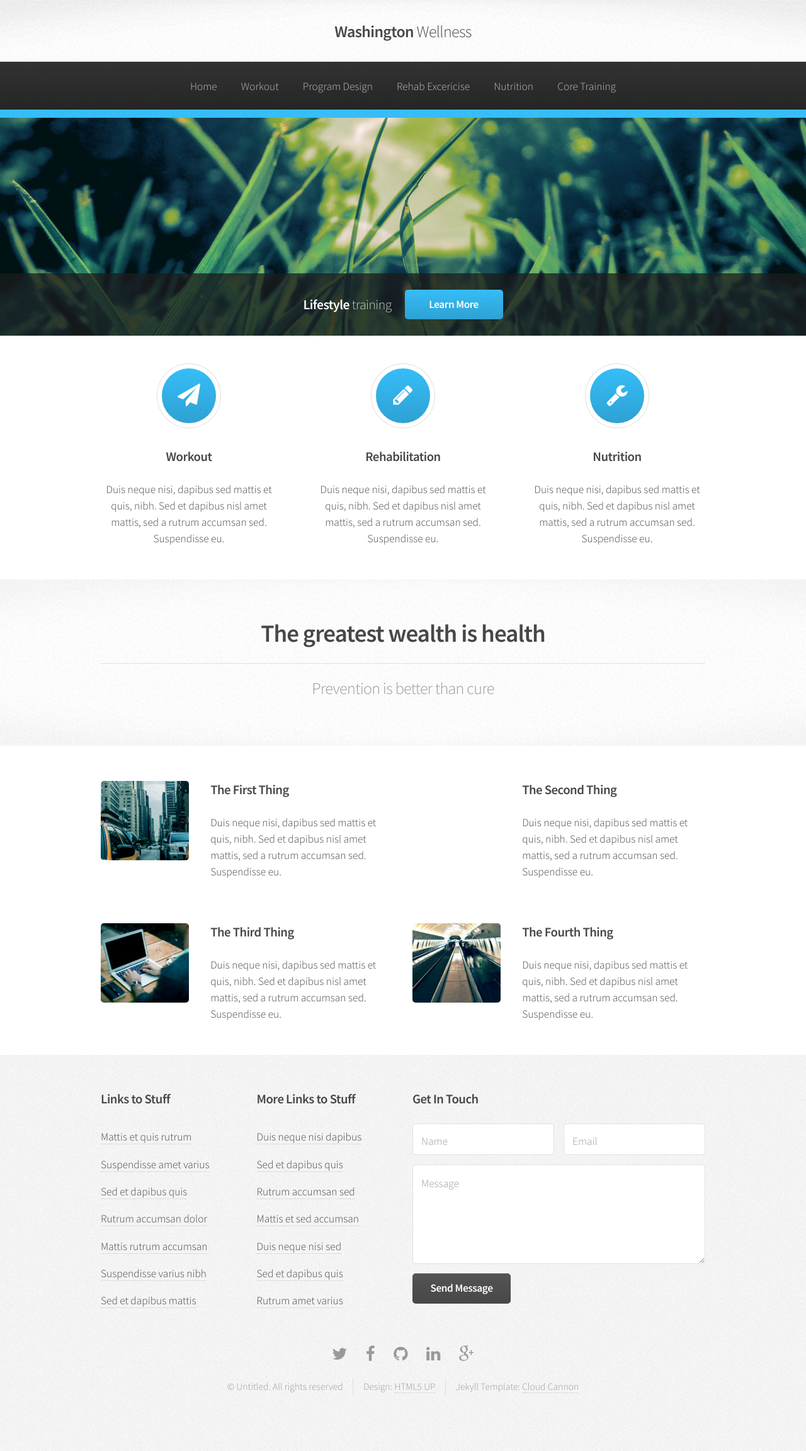
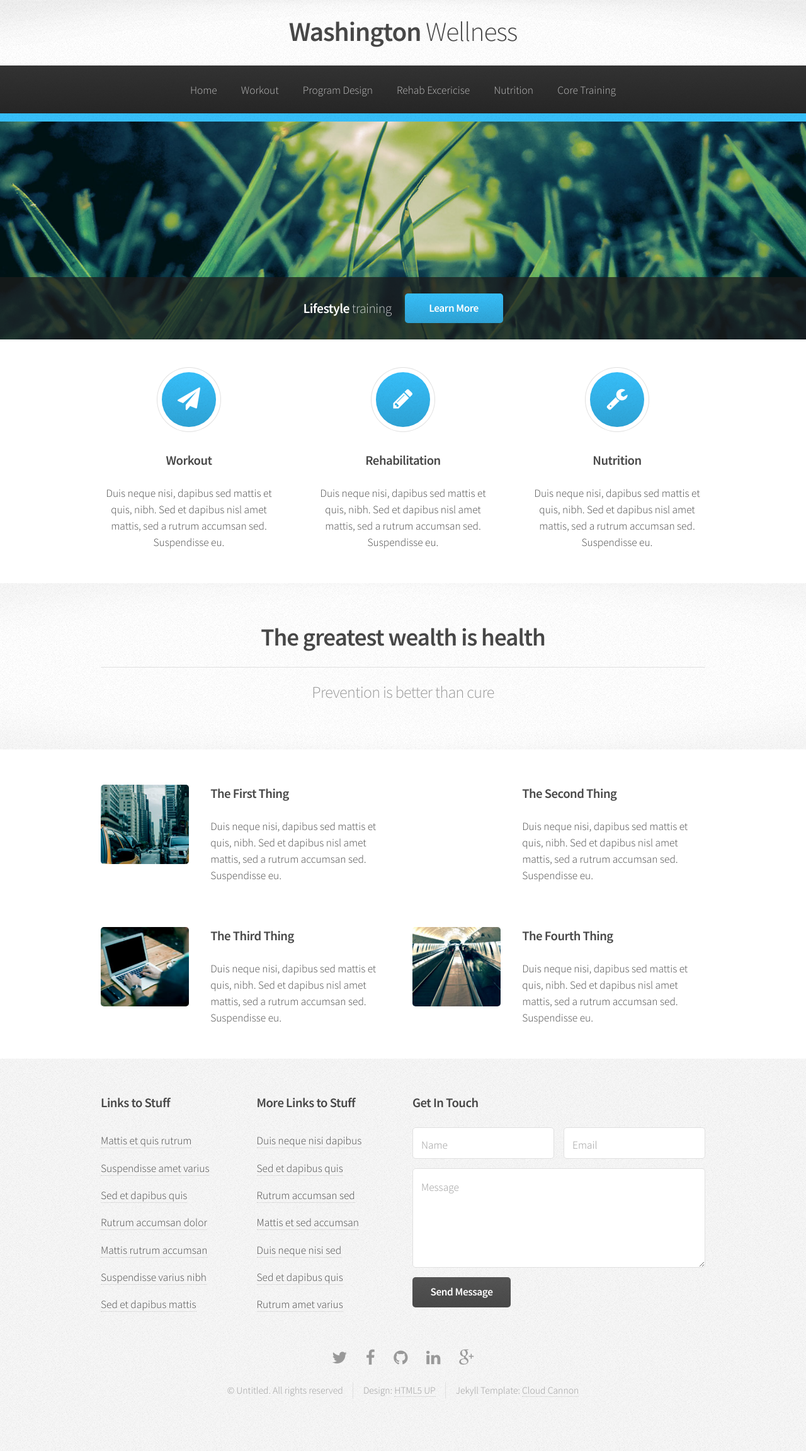
Before and after one commit to washington-wellness/washington-wellness.github.i, a Jekyll site: the page built from index.html, in a window 1280 px wide. Shown: the whole page at 63% size. Built offline with Jekyll 4.4.1, drawn with Linux system fonts in a browser that asks for light colours; the list of posts is cut into pages by our own code; grey boxes are pictures that could not be loaded.

Commit message:
change to 2.5em

```diff
--- a/assets/css/style.css
+++ b/assets/css/style.css
@@ -575,7 +575,7 @@
 		}
 
 			#header h1 a {
-				font-size: 1.5em;
+				font-size: 2.5em;
 				letter-spacing: -0.025em;
 				border: 0;
 			}
```
